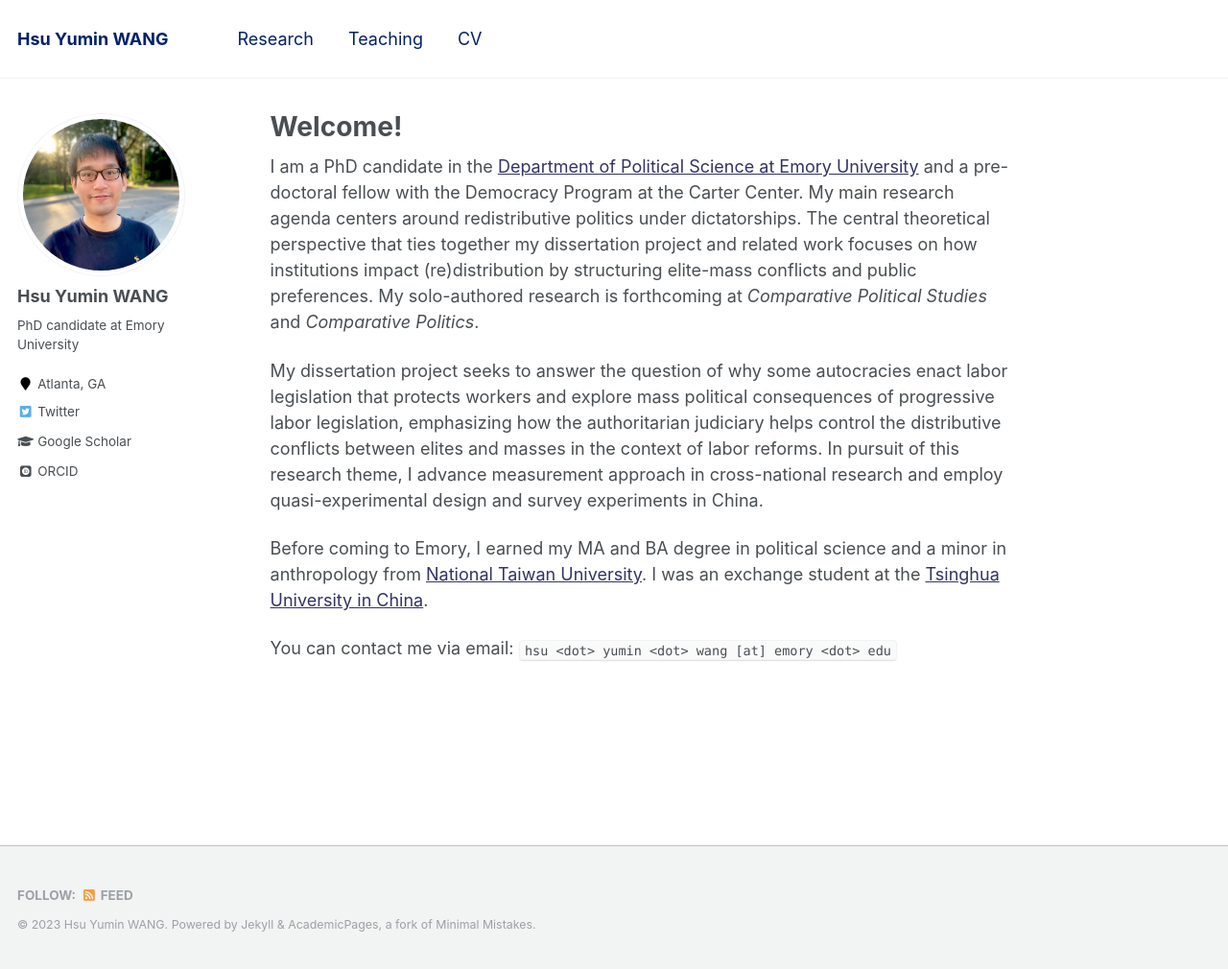
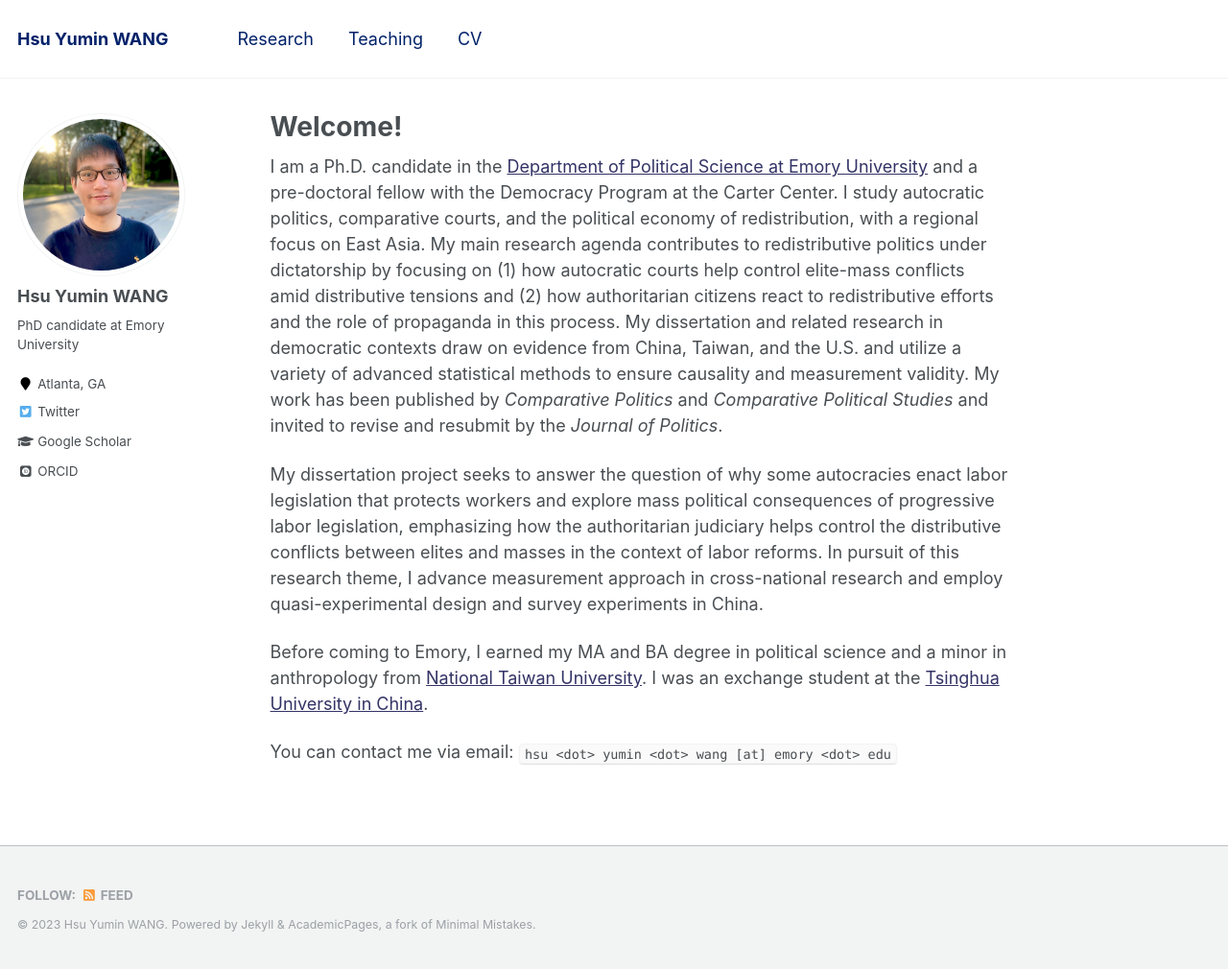
Before and after one commit to hsuyumin/hsuyumin.github.io, a Jekyll site: the page built from _pages/about.md, in a window 1280 px wide and 1010 px high. Shown: the whole window at 96% size. Built offline with Jekyll 4.4.1, drawn with Linux system fonts in a browser that asks for light colours; some web fonts are replaced.

Commit message:
Update about.md

```diff
--- a/_pages/about.md
+++ b/_pages/about.md
@@ -8,7 +8,7 @@ redirect_from:
   - /about.html
 ---
 
-I am a PhD candidate in the [Department of Political Science at Emory University](http://polisci.emory.edu/home/) and a pre-doctoral fellow with the Democracy Program at the Carter Center. My main research agenda centers around redistributive politics under dictatorships. The central theoretical perspective that ties together my dissertation project and related work focuses on how institutions impact (re)distribution by structuring elite-mass conflicts and public preferences. My solo-authored research is forthcoming at _Comparative Political Studies_ and _Comparative Politics_.
+I am a Ph.D. candidate in the [Department of Political Science at Emory University](http://polisci.emory.edu/home/) and a pre-doctoral fellow with the Democracy Program at the Carter Center. I study autocratic politics, comparative courts, and the political economy of redistribution, with a regional focus on East Asia. My main research agenda contributes to redistributive politics under dictatorship by focusing on (1) how autocratic courts help control elite-mass conflicts amid distributive tensions and (2) how authoritarian citizens react to redistributive efforts and the role of propaganda in this process. My dissertation and related research in democratic contexts draw on evidence from China, Taiwan, and the U.S. and utilize a variety of advanced statistical methods to ensure causality and measurement validity. My work has been published by _Comparative Politics_ and _Comparative Political Studies_ and invited to revise and resubmit by the _Journal of Politics_.
 
 My dissertation project seeks to answer the question of why some autocracies enact labor legislation that protects workers and explore mass political consequences of progressive labor legislation, emphasizing how the authoritarian judiciary helps control the distributive conflicts between elites and masses in the context of labor reforms. In pursuit of this research theme, I advance measurement approach in cross-national research and employ quasi-experimental design and survey experiments in China.
 
```
